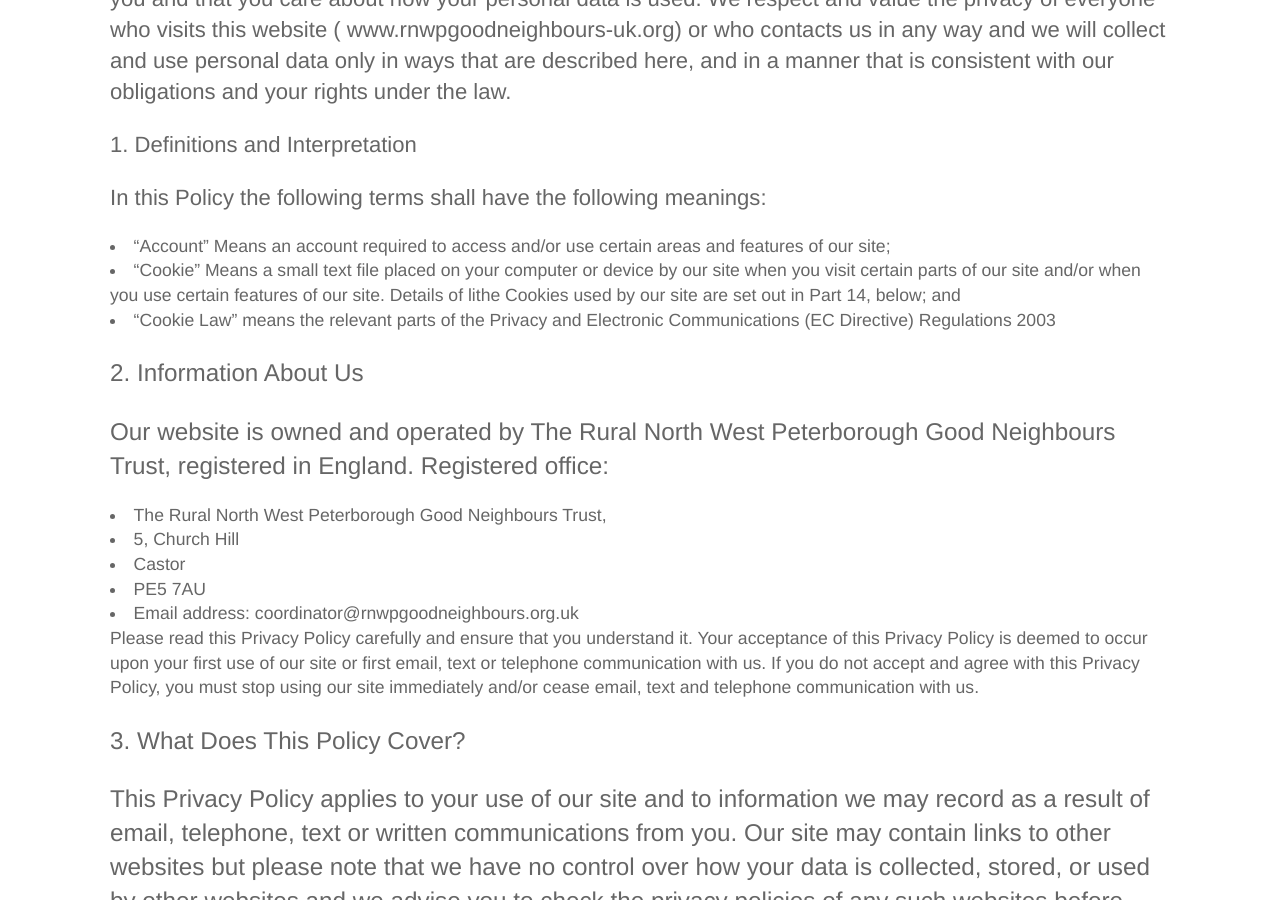
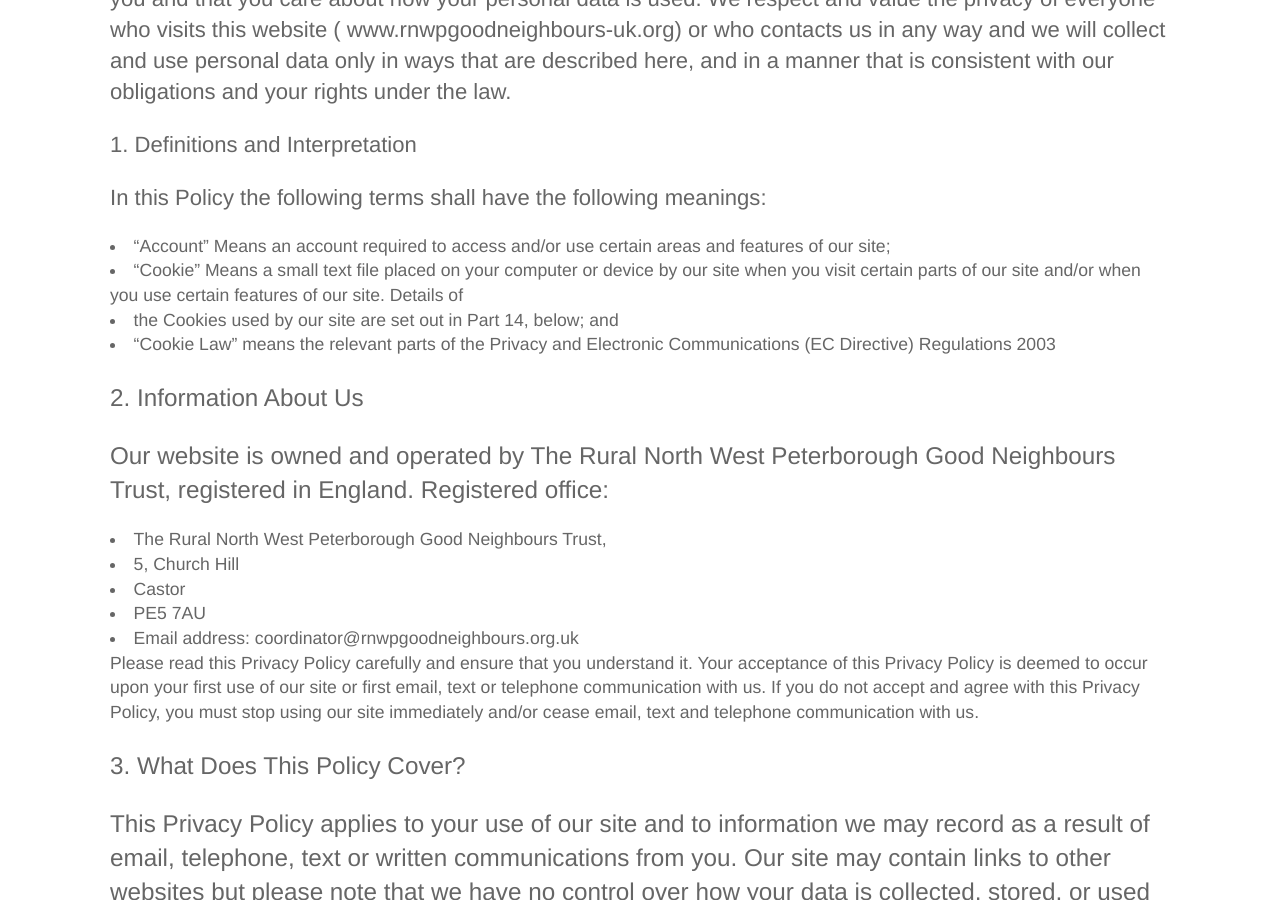
Before and after one commit to chriswilde1946/goodneighboursrp.org.uk, a Jekyll site: the page built from PrivacyPolicy.html, in a window 1280 px wide and 900 px high, scrolled down 451 px. Built offline with Jekyll 4.4.1, drawn with Linux system fonts in a browser that asks for light colours.

Commit message:
Update PrivacyPolicy.html

```diff
--- a/PrivacyPolicy.html
+++ b/PrivacyPolicy.html
@@ -14,7 +14,7 @@
 
 				 <p>In this Policy the following terms shall have the following meanings:
        <li>“Account” Means an account required to access and/or use certain areas and features of our site;
-       <li>“Cookie” Means a small text file placed on your computer or device by our site when you visit certain parts of our site and/or when you use certain features of our site. Details of lithe Cookies used by our site are set out in Part 14, below; and
+       <li>“Cookie” Means a small text file placed on your computer or device by our site when you visit certain parts of our site and/or when you use certain features of our site. Details of <li>the Cookies used by our site are set out in Part 14, below; and
        <li>“Cookie Law” means the relevant parts of the Privacy and Electronic Communications (EC Directive) Regulations 2003</p>
 
 			 	<p> 2. Information About Us</p>
```
